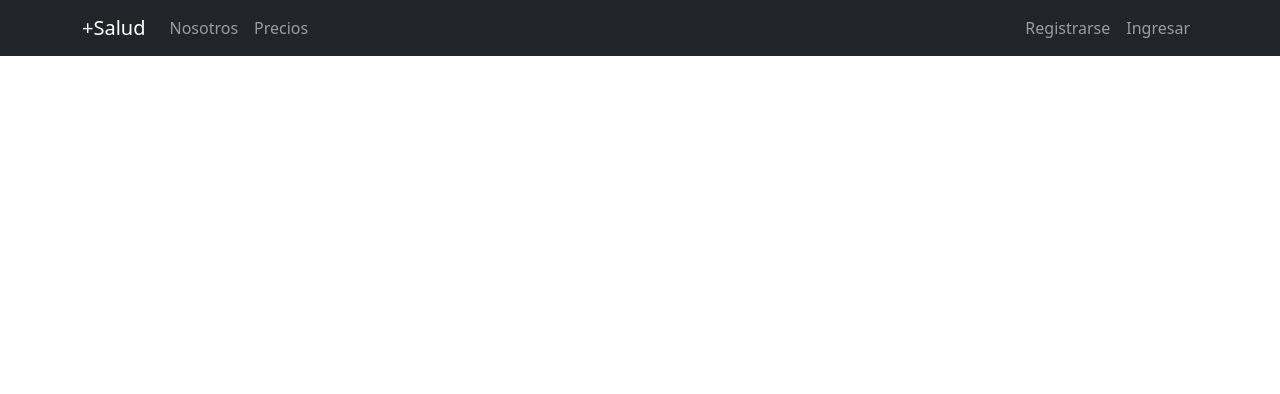
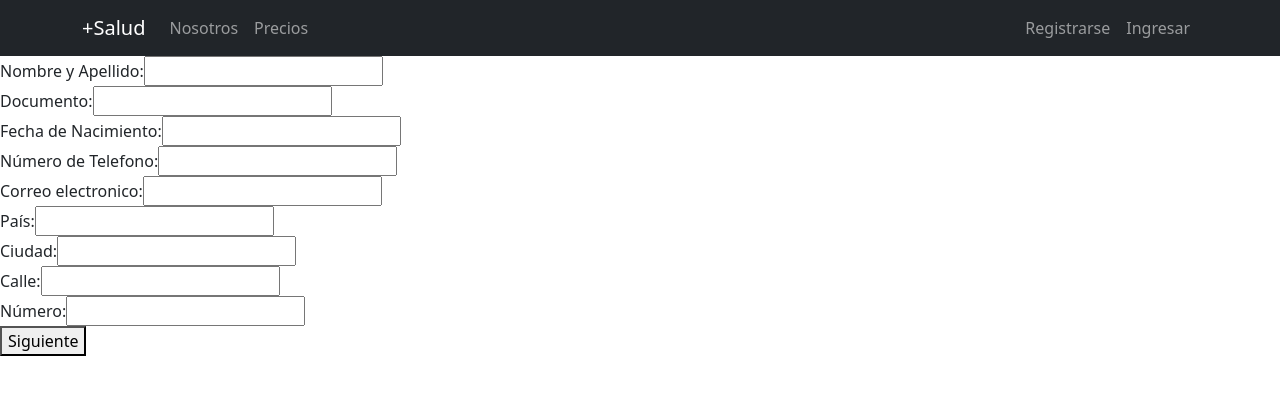
Before and after one commit to Ivan18Gauna/app-clinica, a React (Create React App) app in the folder client/: page /formpatients in a window 1280 px wide. Shown: the top 394 px of the page. Built offline with nearby package versions, Linux system fonts and the light colour scheme; no server answers.

Commit message:
Se crearon formularios de registros profesionales-pacientes e info de salud, action, reducer y rutas en App

```diff
--- a/client/src/App.js
+++ b/client/src/App.js
@@ -6,6 +6,10 @@ import Details from './components/detail/Details'
 import Login from './Login/Login';
 import SignIn from './components/SignIn/SignIn';
 import navBarEdit from './components/navBar/NavBar';
+import FormProfessionals from './components/formProfessionals/FormProfesionals';
+import FormPatients from './components/formPatients/FormPatients';
+import healthData from './components/healthData/healthData';
+
 function App() {
   return (
     <BrowserRouter>
@@ -17,6 +21,9 @@ function App() {
           <Route path='/details/:id' component={Details}/>
           <Route path='/login' component={Login}/>
           <Route path='/signin' component={SignIn}/>
+          <Route path='/formprofessionals' component={FormProfessionals}/>
+          <Route path='/formpatients' component={FormPatients}/>
+          <Route path='/healthData' component={healthData}/>
         </Switch>
       </div>
     </BrowserRouter>
--- /dev/null
+++ b/client/src/components/formPatients/FormPatients.jsx
@@ -0,0 +1,124 @@
+import React from "react";
+import { Link } from "react-router-dom";
+import { useState, useEffect } from "react";
+import { useDispatch, useSelector } from "react-redux";
+
+
+export default function RegisterPatient() {
+
+    const dispatch = useDispatch();
+
+    const [input, setInput] = useState({
+        name: '',
+        document: '',
+        birth: '',
+        phone: '',
+        mail: '',
+        country: '',
+        city: '',
+        number: '',
+        street: ''
+    })
+
+    function handleSubmit(e) {
+        e.preventDefault();
+        dispatch()      //falta action y reducer
+        setInput({
+            name: '',
+            document: '',
+            birth: '',
+            phone: '',
+            mail: '',
+            country: '',
+            city: '',
+            number: '',
+            street: ''
+        })
+    }
+
+    return (
+        <div>
+            <form onSubmit={handleSubmit}>
+                <div>
+                    <label >Nombre y Apellido: </label>
+                    <input
+                        type="text"
+                        name='name'
+                        value={input.name}
+                    />
+                </div>
+
+                <div>
+                    <label >Documento: </label>
+                    <input
+                        type="text"
+                        name='document'
+                        value={input.document}
+                    />
+                </div>
+                <div>
+                    <label >Fecha de Nacimiento: </label>
+                    <input
+                        type="text"
+                        name="birth"
+                        value={input.birth}
+                    />
+                </div>
+                <div>
+                    <label >Número de Telefono: </label>
+                    <input
+                        type="text"
+                        name='phone'
+                        value={input.phone}
+                    />
+                </div>
+                <div>
+                    <label >Correo electronico: </label>
+                    <input
+                        type="text"
+                        name="mail"
+                        value={input.mail}
+                    />
+                </div>
+                <div>
+                    <label >País: </label>
+                    <input
+                        type="text"
+                        name='country'
+                        value={input.country}
+                    />
+                </div>
+                <div>
+                    <label >Ciudad: </label>
+                    <input
+                        type="text"
+                        name='city'
+                        value={input.city}
+                    />
+                </div>
+                <div>
+                    <label >Calle: </label>
+                    <input
+                        type="text"
+                        name="street"
+                        value={input.street}
+                    />
+                </div>
+                <div>
+                    <label >Número: </label>
+                    <input
+                        type="number"
+                        name='number'
+                        value={input.number}
+                    />
+                </div>
+                <Link to='/healthData' >
+                    <button type="submit" >Siguiente</button>
+                </Link>
+
+            </form>
+        </div>
+    )
+
+
+}
--- /dev/null
+++ b/client/src/components/formProfessionals/FormProfesionals.jsx
@@ -0,0 +1,124 @@
+import React from "react";
+import { useState, useEffect } from "react";
+import { useDispatch, useSelector } from "react-redux";
+import { registerDoctors } from "../../redux/actions";
+
+
+export default function RegisterDoctor() {
+
+    const dispatch = useDispatch()
+    //tengo que tener las especialidades
+
+    const [input, setInput] = useState({
+        name: "",
+        license: "",
+        birth: "",
+        phone: "",
+        mail: "",
+        country: "",
+        city: "",
+        number: "",
+        street: "",
+    })
+
+    function handleSubmit(e) {
+        e.preventDefault();
+        dispatch(registerDoctors(input))
+        setInput({
+            name: "",
+            license: "",
+            birth: "",
+            phone: "",
+            mail: "",
+            country: "",
+            city: "",
+            number: "",
+            street: "",
+        })
+    }
+
+    return (
+        <div>
+
+            <form onSubmit={handleSubmit} >
+                <div>
+                    <label >Nombre y Apellido: </label>
+                    <input
+                        type="text"
+                        name='name'
+                        value={input.name}
+                    />
+                </div>
+                <div>
+                    <label >Matricula: </label>
+                    <input
+                        type="text"
+                        name='license'
+                        value={input.license}
+                    />
+                </div>
+                <div>
+                    <label >Fecha de Nacimiento: </label>
+                    <input
+                        type="text"
+                        name="birth"
+                        value={input.birth}
+                    />
+                </div>
+                <div>
+                    <label >Número de Telefono: </label>
+                    <input
+                        type="text"
+                        name='phone'
+                        value={input.phone}
+                    />
+                </div>
+                <div>
+                    <label >Correo electronico: </label>
+                    <input
+                        type="text"
+                        name="mail"
+                        value={input.mail}
+                    />
+                </div>
+                <div>
+                    <label >País: </label>
+                    <input
+                        type="text"
+                        name='country'
+                        value={input.country}
+                    />
+                </div>
+                <div>
+                    <label >Ciudad: </label>
+                    <input
+                        type="text"
+                        name='city'
+                        value={input.city}
+                    />
+                </div>
+                <div>
+                    <label >Calle: </label>
+                    <input
+                        type="text"
+                        name="street"
+                        value={input.street}
+                    />
+                </div>
+                <div>
+                    <label >Número: </label>
+                    <input
+                        type="number"
+                        name='number'
+                        value={input.number}
+                    />
+                </div>
+
+                <button type="submit" >Enviar</button>
+
+            </form>
+
+        </div>
+    )
+
+}
--- /dev/null
+++ b/client/src/components/healthData/healthData.jsx
@@ -0,0 +1,82 @@
+import React from "react";
+import { useState, useEffect } from "react";
+import { useDispatch, useSelector } from "react-redux";
+
+
+export default function HealthData() {
+
+    const dispatch = useDispatch();
+
+    const [input, setInput] = useState({
+        blood: '',
+        vaccines: '',
+        allergies: '',
+        donation: [],
+        transfusion: [],
+        chronicles: [],
+    })
+
+    function handleSubmit(e) {
+        e.preventDefault();
+        dispatch()      //falta action y reducer
+        setInput({
+            blood: '',
+            vaccines: [],
+            allergies: '',
+            donation: [],
+            transfusion: [],
+            chronicles: [],
+        })
+    }
+
+    return (
+        <div>
+            <form onSubmit={handleSubmit}>
+                <div>
+                    <h4>Grupo Sanguineo:</h4>
+                    <select >
+
+                    </select>
+                </div>
+
+                <div>
+                    <h4>Vacunas</h4>
+                    <select>
+
+                    </select>
+                </div>
+
+                <div>
+                    <h4>Alergias</h4>
+                    <select>
+                    </select>
+                </div>
+
+                <div>
+                    <h4>Donante: </h4>
+                    <select >
+                        <option value="yes">Sí</option>
+                        <option value="no">No</option>
+                    </select>
+                </div>
+
+                <div>
+                    <h4>Transfundible: </h4>
+                    <select >
+                        <option value="yes">Sí</option>
+                        <option value="no">No</option>
+                    </select>
+                </div>
+
+                <div>
+                    <h4>Enfermedades Crónicas: </h4>
+                </div>
+
+                <button type="submit" >Enviar</button>
+
+            </form>
+        </div >
+    )
+
+
+}
--- a/client/src/redux/actions/actions.js
+++ b/client/src/redux/actions/actions.js
@@ -1,2 +1,3 @@
 export const GET_DOCTORS = 'GET_DOCTORS';
 export const GET_DOCTORS_DETAIL = 'GET_DOCTORS_DETAIL';
+export const POST_REGISTER_DOCTOR = 'POST_REGISTER_DOCTOR';
--- a/client/src/redux/actions/index.js
+++ b/client/src/redux/actions/index.js
@@ -24,3 +24,10 @@ export function get_DoctorsDetail(id) {
         })
     }
 }
+
+export function registerDoctors(payload) {
+    return async function () {
+        const registerDoctors = await axios.post(`${URL}/professionals`, payload)
+        return registerDoctors;
+    }
+}
--- a/client/src/redux/reducer/index.js
+++ b/client/src/redux/reducer/index.js
@@ -1,4 +1,4 @@
-import { GET_DOCTORS, GET_DOCTORS_DETAIL } from "../actions/actions";
+import { GET_DOCTORS, GET_DOCTORS_DETAIL, POST_REGISTER_DOCTOR } from "../actions/actions";
 
 const initialState = {
 	doctors: [],
@@ -15,6 +15,10 @@ function rootReducer(state = initialState, action) {
 				...state,
 				detail: action.payload
 			}
+		case POST_REGISTER_DOCTOR:
+			return{
+				...state
+			}
 
 		default: return state
 	}
```
Also changed, not shown: client/src/components/form/Form.jsx (deleted).
